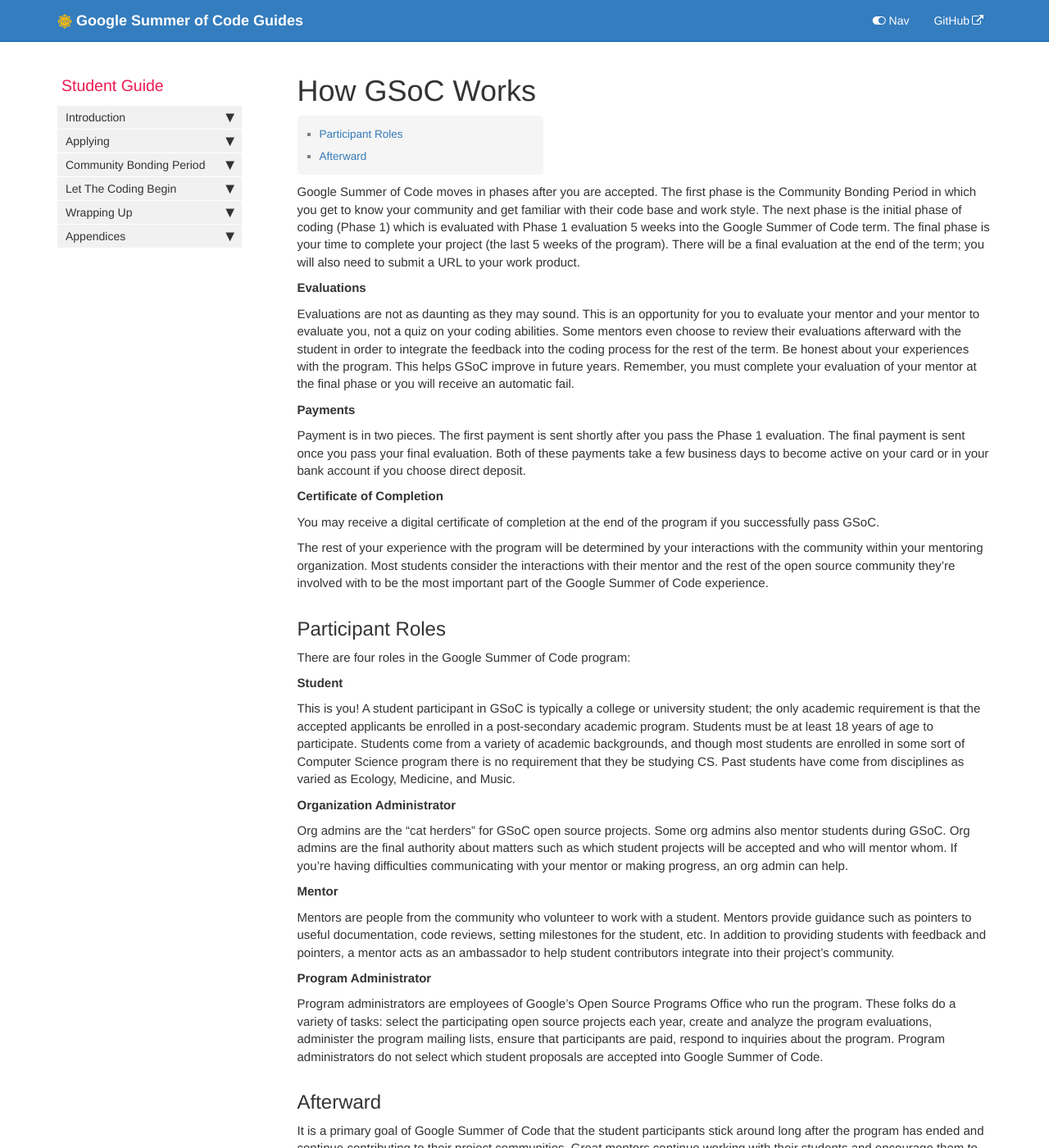
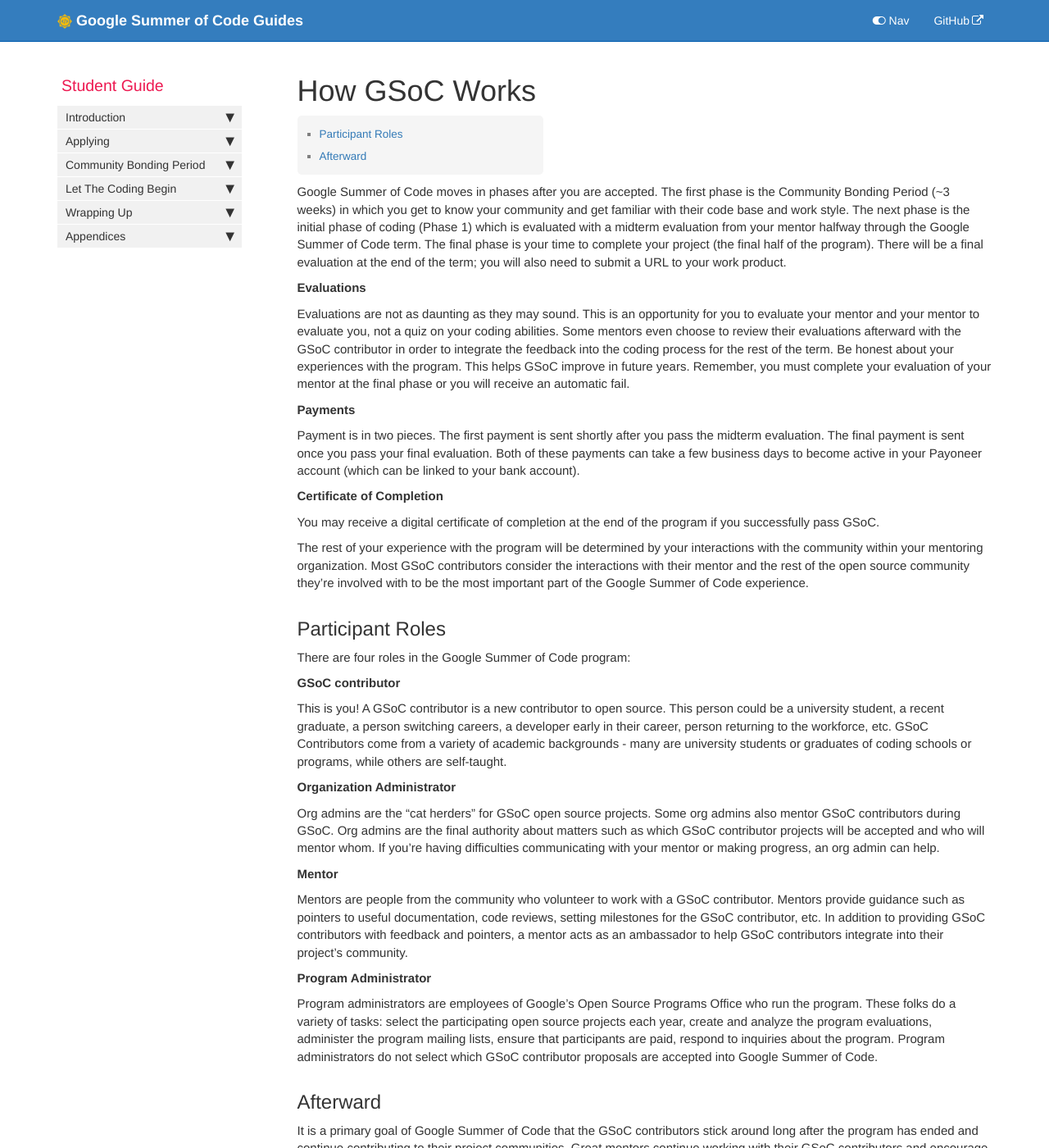
Before and after one commit to google/gsocguides, a Jekyll site: the page built from pages/student/08-how_gsoc_works.md, in a window 1280 px wide and 1400 px high. Shown: the whole window at 82% size. Built offline with Jekyll 4.4.1, drawn with Linux system fonts in a browser that asks for light colours; some of the changed text lies outside the part shown.

Commit message:
Update 08-how_gsoc_works.md
2022 updates

```diff
--- a/pages/student/08-how_gsoc_works.md
+++ b/pages/student/08-how_gsoc_works.md
@@ -6,42 +6,42 @@ permalink: student/how-gsoc-works.html
 sidebar: student_sidebar
 ---
 
-Google Summer of Code moves in phases after you are accepted. The first phase is the Community Bonding Period in which you get to know your community and get familiar with their code base and work style. The next phase is the initial phase of coding (Phase 1) which is evaluated with Phase 1 evaluation 5 weeks into the Google Summer of Code term. The final phase is your time to complete your project (the last 5 weeks of the program). There will be a final evaluation at the end of the term; you will also need to submit a URL to your work product.
+Google Summer of Code moves in phases after you are accepted. The first phase is the Community Bonding Period (~3 weeks) in which you get to know your community and get familiar with their code base and work style. The next phase is the initial phase of coding (Phase 1) which is evaluated with a midterm evaluation from your mentor halfway through the Google Summer of Code term. The final phase is your time to complete your project (the final half of the program). There will be a final evaluation at the end of the term; you will also need to submit a URL to your work product.
 
 **Evaluations**
 
-Evaluations are not as daunting as they may sound. This is an opportunity for you to evaluate your mentor and your mentor to evaluate you, not a quiz on your coding abilities. Some mentors even choose to review their evaluations afterward with the student in order to integrate the feedback into the coding process for the rest of the term. Be honest about your experiences with the program. This helps GSoC improve in future years. Remember, you must complete your evaluation of your mentor at the final phase or you will receive an automatic fail.
+Evaluations are not as daunting as they may sound. This is an opportunity for you to evaluate your mentor and your mentor to evaluate you, not a quiz on your coding abilities. Some mentors even choose to review their evaluations afterward with the GSoC contributor in order to integrate the feedback into the coding process for the rest of the term. Be honest about your experiences with the program. This helps GSoC improve in future years. Remember, you must complete your evaluation of your mentor at the final phase or you will receive an automatic fail.
 
 **Payments**
 
-Payment is in two pieces. The first payment is sent shortly after you pass the Phase 1 evaluation. The final payment is sent once you pass your final evaluation. Both of these payments take a few business days to become active on your card or in your bank account if you choose direct deposit.
+Payment is in two pieces. The first payment is sent shortly after you pass the midterm evaluation. The final payment is sent once you pass your final evaluation. Both of these payments can take a few business days to become active in your Payoneer account (which can be linked to your bank account).
 
 **Certificate of Completion**
 
 You may receive a digital certificate of completion at the end of the program if you successfully pass GSoC.
 
-The rest of your experience with the program will be determined by your interactions with the community within your mentoring organization. Most students consider the interactions with their mentor and the rest of the open source community they're involved with to be the most important part of the Google Summer of Code experience.
+The rest of your experience with the program will be determined by your interactions with the community within your mentoring organization. Most GSoC contributors consider the interactions with their mentor and the rest of the open source community they're involved with to be the most important part of the Google Summer of Code experience.
 
 ## Participant Roles
 
 There are four roles in the Google Summer of Code program:
 
-**Student**
+**GSoC contributor**
 
-This is you! A student participant in GSoC is typically a college or university student; the only academic requirement is that the accepted applicants be enrolled in a post-secondary academic program. Students must be at least 18 years of age to participate. Students come from a variety of academic backgrounds, and though most students are enrolled in some sort of Computer Science program there is no requirement that they be studying CS. Past students have come from disciplines as varied as Ecology, Medicine, and Music.
+This is you! A GSoC contributor is a new contributor to open source. This person could be a university student, a recent graduate, a person switching careers, a developer early in their career, person returning to the workforce, etc. GSoC Contributors come from a variety of academic backgrounds - many are university students or graduates of coding schools or programs, while others are self-taught.
 
 **Organization Administrator**
 
-Org admins are the "cat herders" for GSoC open source projects. Some org admins also mentor students during GSoC. Org admins are the final authority about matters such as which student projects will be accepted and who will mentor whom. If you're having difficulties communicating with your mentor or making progress, an org admin can help.
+Org admins are the "cat herders" for GSoC open source projects. Some org admins also mentor GSoC contributors during GSoC. Org admins are the final authority about matters such as which GSoC contributor projects will be accepted and who will mentor whom. If you're having difficulties communicating with your mentor or making progress, an org admin can help.
 
 **Mentor**
 
-Mentors are people from the community who volunteer to work with a student. Mentors provide guidance such as pointers to useful documentation, code reviews, setting milestones for the student, etc. In addition to providing students with feedback and pointers, a mentor acts as an ambassador to help student contributors integrate into their project's community.
+Mentors are people from the community who volunteer to work with a GSoC contributor. Mentors provide guidance such as pointers to useful documentation, code reviews, setting milestones for the GSoC contributor, etc. In addition to providing GSoC contributors with feedback and pointers, a mentor acts as an ambassador to help GSoC contributors integrate into their project's community.
 
 **Program Administrator**
 
-Program administrators are employees of Google's Open Source Programs Office who run the program. These folks do a variety of tasks: select the participating open source projects each year, create and analyze the program evaluations, administer the program mailing lists, ensure that participants are paid, respond to inquiries about the program. Program administrators do not select which student proposals are accepted into Google Summer of Code.
+Program administrators are employees of Google's Open Source Programs Office who run the program. These folks do a variety of tasks: select the participating open source projects each year, create and analyze the program evaluations, administer the program mailing lists, ensure that participants are paid, respond to inquiries about the program. Program administrators do not select which GSoC contributor proposals are accepted into Google Summer of Code.
 
 ## Afterward
 
-It is a primary goal of Google Summer of Code that the student participants stick around long after the program has ended and continue contributing to their project communities. Great mentors continue working with their students and encourage them to do so. In the end, mentors and students take a well-deserved break before the GSoC cycle starts again.
+It is a primary goal of Google Summer of Code that the GSoC contributors stick around long after the program has ended and continue contributing to their project communities. Great mentors continue working with their GSoC contributors and encourage them to stay actively involved and may help them find a new, fun project to tackle in their community. In the end, mentors and GSoC contributors take a well-deserved break before the GSoC cycle starts again.
```
